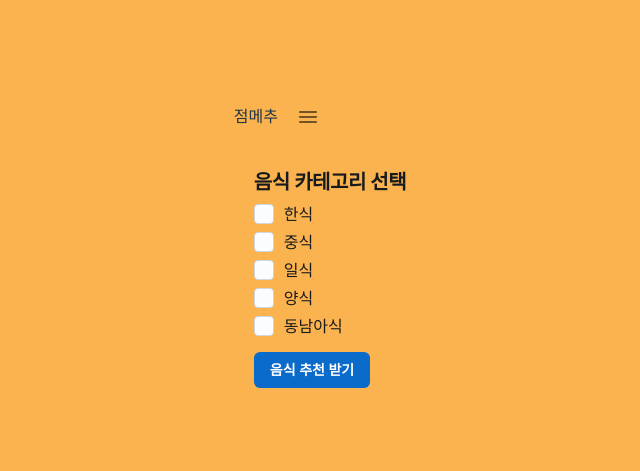
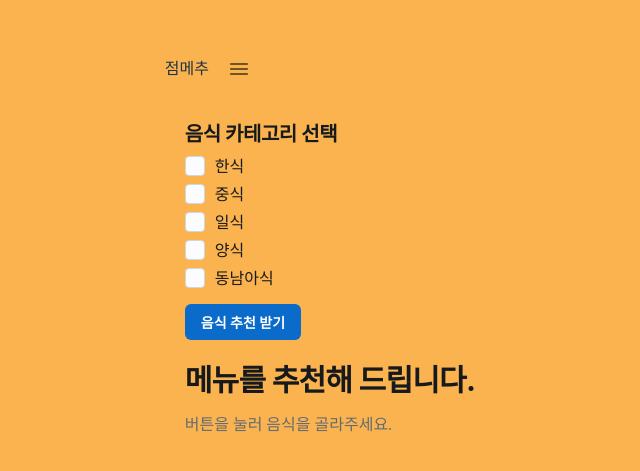
Before and after one commit to BiteOrByte/momokddi_front, a React (Vite) app: page /food in a window 1280 px wide. Shown: the part 153-624 px from the top of the page, without its empty margins (310-950 px from the left). Built offline with nearby package versions, Linux system fonts and the light colour scheme.

Commit message:
#4 - 기능 업데이트 - README.md 수정

```diff
--- a/src/components/Food.jsx
+++ b/src/components/Food.jsx
@@ -8,7 +8,7 @@ import axios from 'axios';
 
 function Food() {
   const [selectedCategories, setSelectedCategories] = useState([]); // 타입 없이 기본 사용
-  const [food, setFood] = useState(null); // null로 초기화
+  const [food, setFood] = useState({name:'메뉴를 추천해 드립니다.', category:'버튼을 눌러 음식을 골라주세요.'});
 
   // 음식 카테고리 목록
   const categories = ['한식', '중식', '일식', '양식', '동남아식'];
```
Also changed, not shown: 1 other file (tests, documents, lock files or other folders).
